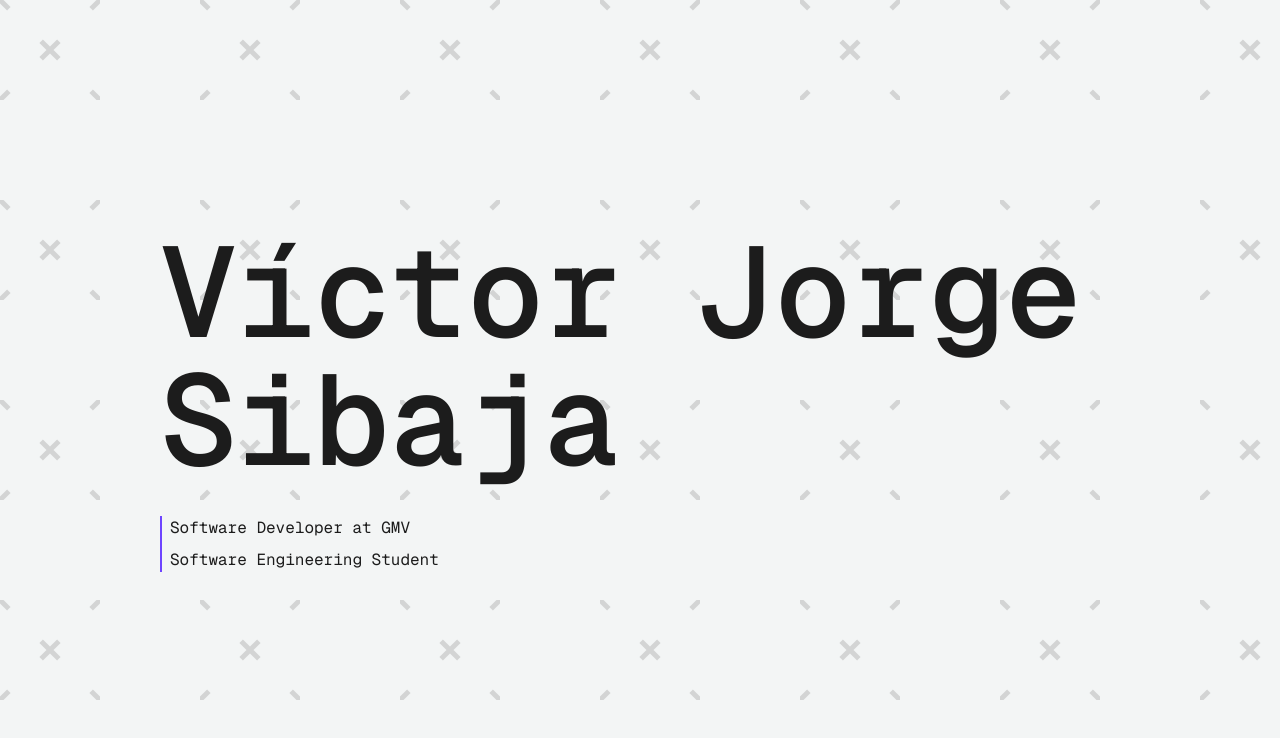
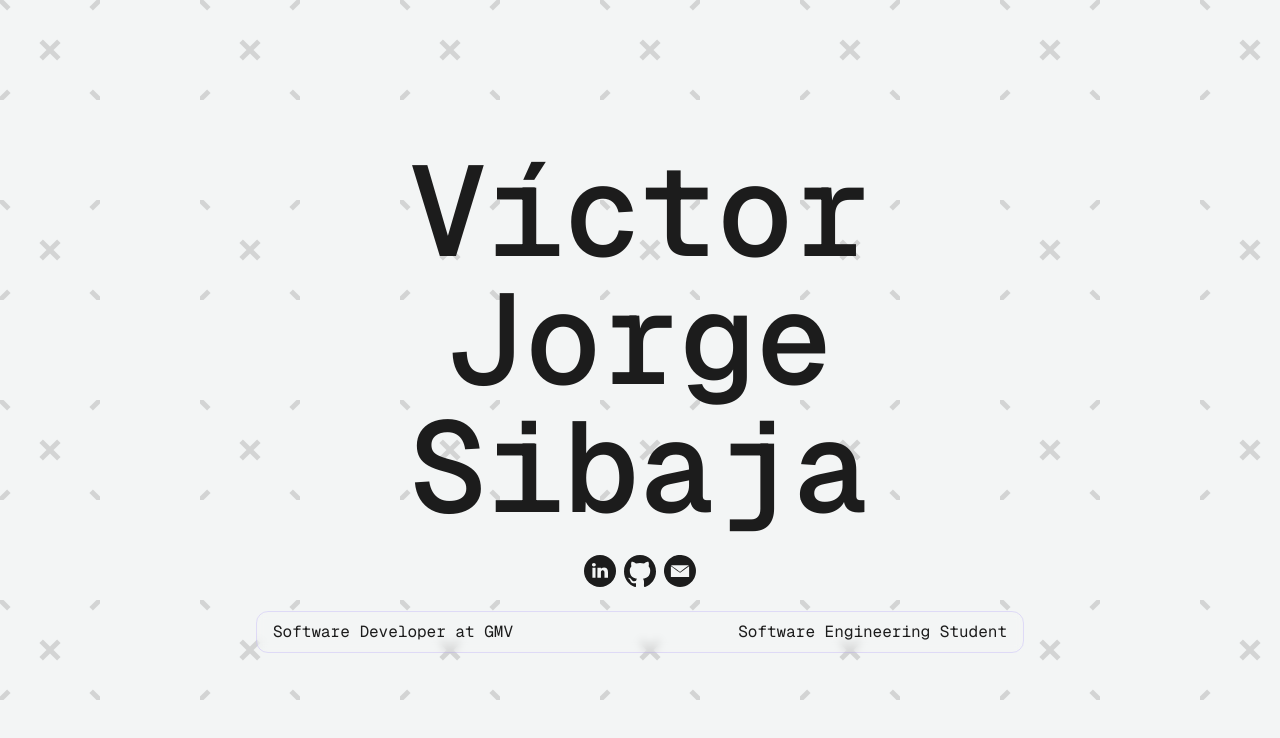
Before and after one commit to TheJhoxX/portfolio, a Next.js app: page / in a window 1280 px wide. Shown: the top 738 px of the page. Built offline with nearby package versions, Linux system fonts and the light colour scheme.

Commit message:
Landing page sin tooltips ni redesc omo botón

```diff
--- /dev/null
+++ b/app/components/GlassContainer.tsx
@@ -0,0 +1,24 @@
+import IGlassContainer from "@/utils/IGlassContainer";
+
+export default function GlassContainer({
+  children,
+  borderOpacity,
+}: IGlassContainer) {
+  const borderStyle: () => string = () => {
+    const result = `border border-primary ${
+      borderOpacity ? `border-opacity-${borderOpacity}` : "border-opacity-15"
+    }`;
+
+    return result;
+  };
+
+  return (
+    <div
+      className={`h-full w-full p-2 bg-transparent bg-opacity-10
+        rounded-xl bg-clip-padding backdrop-filter backdrop-blur-sm
+          ${borderStyle()}`}
+    >
+      {children}
+    </div>
+  );
+}
--- /dev/null
+++ b/app/components/Icon.tsx
@@ -0,0 +1,77 @@
+"use client";
+import { useState, useEffect } from "react";
+import { IconType } from "@/utils/IconType";
+import { IIconParamters } from "@/utils/IIconParameters";
+
+export default function Icon(parameters: IIconParamters) {
+  const [isDarkMode, setIsDarkMode] = useState(false);
+
+  const { iconType } = parameters;
+
+  const generateIcon: () => React.ReactElement = () => {
+    if (iconType == IconType.Linkedin) {
+      return (
+        <svg
+          fill={isDarkMode ? "#f3f5f5" : "#1c1c1c"}
+          className="rounded-full"
+          height="32"
+          width="32"
+          viewBox="-143 145 512 512"
+        >
+          <path d="M-143,145v512h512V145H-143z M41.4,508.1H-8.5V348.4h49.9V508.1z M15.1,328.4h-0.4c-18.1,0-29.8-12.2-29.8-27.7 c0-15.8,12.1-27.7,30.5-27.7c18.4,0,29.7,11.9,30.1,27.7C45.6,316.1,33.9,328.4,15.1,328.4z M241,508.1h-56.6v-82.6 c0-21.6-8.8-36.4-28.3-36.4c-14.9,0-23.2,10-27,19.6c-1.4,3.4-1.2,8.2-1.2,13.1v86.3H71.8c0,0,0.7-146.4,0-159.7h56.1v25.1 c3.3-11,21.2-26.6,49.8-26.6c35.5,0,63.3,23,63.3,72.4V508.1z" />
+        </svg>
+      );
+    } else if (iconType == IconType.Github) {
+      return (
+        <svg width="32px" height="32px" viewBox="0 0 20 20">
+          <g id="SVGRepo_iconCarrier">
+            <g id="Page-1" stroke="none" fill="none" fillRule="evenodd">
+              <g
+                id="Dribbble-Light-Preview"
+                transform="translate(-140.000000, -7559.000000)"
+                fill={isDarkMode ? "#f3f5f5" : "#1c1c1c"}
+              >
+                <g id="icons" transform="translate(56.000000, 160.000000)">
+                  <path
+                    d="M94,7399 C99.523,7399 104,7403.59 104,7409.253 C104,7413.782 101.138,7417.624 97.167,7418.981 C96.66,7419.082 96.48,7418.762 96.48,7418.489 C96.48,7418.151 96.492,7417.047 96.492,7415.675 C96.492,7414.719 96.172,7414.095 95.813,7413.777 C98.04,7413.523 100.38,7412.656 100.38,7408.718 C100.38,7407.598 99.992,7406.684 99.35,7405.966 C99.454,7405.707 99.797,7404.664 99.252,7403.252 C99.252,7403.252 98.414,7402.977 96.505,7404.303 C95.706,7404.076 94.85,7403.962 94,7403.958 C93.15,7403.962 92.295,7404.076 91.497,7404.303 C89.586,7402.977 88.746,7403.252 88.746,7403.252 C88.203,7404.664 88.546,7405.707 88.649,7405.966 C88.01,7406.684 87.619,7407.598 87.619,7408.718 C87.619,7412.646 89.954,7413.526 92.175,7413.785 C91.889,7414.041 91.63,7414.493 91.54,7415.156 C90.97,7415.418 89.522,7415.871 88.63,7414.304 C88.63,7414.304 88.101,7413.319 87.097,7413.247 C87.097,7413.247 86.122,7413.234 87.029,7413.87 C87.029,7413.87 87.684,7414.185 88.139,7415.37 C88.139,7415.37 88.726,7417.2 91.508,7416.58 C91.513,7417.437 91.522,7418.245 91.522,7418.489 C91.522,7418.76 91.338,7419.077 90.839,7418.982 C86.865,7417.627 84,7413.783 84,7409.253 C84,7403.59 88.478,7399 94,7399"
+                    id="github-[#142]"
+                  />
+                </g>
+              </g>
+            </g>
+          </g>
+        </svg>
+      );
+    } else if (iconType == IconType.Mail) {
+      return (
+        <svg
+          xmlns="http://www.w3.org/2000/svg"
+          width="32px"
+          height="32px"
+          viewBox="0 0 256 256"
+        >
+          <g
+            transform="translate(0,256) scale(0.1,-0.1)"
+            fill={isDarkMode ? "#f3f5f5" : "#1c1c1c"}
+          >
+            <path d="M1150 2554 c-189 -27 -313 -65 -454 -137 -484 -247 -760 -780 -682 -1317 50 -336 231 -642 504 -847 446 -335 1076 -334 1525 3 154 116 301 292 387 463 116 233 158 558 105 811 -96 457 -417 818 -858 965 -156 52 -392 78 -527 59z m845 -813 c-6 -5 -169 -126 -364 -270 l-354 -261 -31 23 c-17 13 -178 133 -358 266 -181 133 -328 244 -328 247 0 2 325 4 722 4 416 0 718 -4 713 -9z m-1052 -369 c181 -134 334 -241 341 -239 7 3 171 123 365 266 193 144 354 261 356 261 3 0 5 -193 5 -430 l0 -430 -730 0 -730 0 0 431 0 430 33 -23 c17 -12 180 -132 360 -266z" />
+          </g>
+        </svg>
+      );
+    } else {
+      return <p className="bg-red-500">Error</p>;
+    }
+  };
+
+  useEffect(() => {
+    const prefersDark = window.matchMedia("(prefers-color-scheme: dark)");
+    setIsDarkMode(prefersDark.matches);
+
+    const handleChange = (e) => setIsDarkMode(e.matches);
+    prefersDark.addEventListener("change", handleChange);
+
+    return () => prefersDark.removeEventListener("change", handleChange);
+  }, []);
+
+  return generateIcon();
+}
--- a/app/globals.css
+++ b/app/globals.css
@@ -19,12 +19,14 @@
 :root {
   --background: #f3f5f5;
   --foreground: #1c1c1c;
+  --background-accent: #ffffff;
 }
 
 @media (prefers-color-scheme: dark) {
   :root {
     --background: #1c1c1c;
     --foreground: #f3f5f5;
+    --background-accent: #000000;
   }
 }
 
--- a/app/page.tsx
+++ b/app/page.tsx
@@ -1,19 +1,40 @@
+import Icon from "@/app/components/Icon";
+import { IconType } from "@/utils/IconType";
+import GlassContainer from "./components/GlassContainer";
+
 export default function Home() {
+  const actualWorkAndSocial: React.ReactElement = (
+    <div className="w-full flex flex-col md:flex-row justify-center items-center md:justify-start h-full gap-2">
+      {/* Actual work */}
+      <GlassContainer>
+        <div className="w-full text-center font-geistMono flex items-center justify-between px-2 gap-2">
+          <p>Software Developer at GMV</p>
+          <p>Software Engineering Student</p>
+        </div>
+      </GlassContainer>
+      {/* Contact */}
+    </div>
+  );
+
+  const nameTitle: React.ReactElement = (
+    <p className="w-full text-8xl md:text-9xl font-semibold text-center font-geistMono">
+      Víctor Jorge Sibaja
+    </p>
+  );
+
   return (
-    <div className="w-full h-screen flex items-center justify-center bg-pattern">
+    <div className="w-full h-screen flex flex-col md:flex-row items-center justify-center bg-pattern gap-6">
+      {/* Name and occupation container */}
       <div
-        className={`flex flex-col h-fit items-center justify-center gap-8 w-9/12`}
+        className={`flex flex-col h-fit items-center justify-center md:justify-between  gap-6 w-9/12 md:w-3/5`}
       >
-        <p className="w-full text-8xl md:text-9xl font-semibold text-pretty font-geistMono">
-          Víctor Jorge Sibaja
-        </p>
-        {/* Ocupación actual */}
-        <div className="w-full flex h-full gap-2">
-          <div className="w-full text-pretty font-geistMono flex flex-col items-start gap-2 border-l-primary border-l-2 px-2">
-            <p>Software Developer at GMV</p>
-            <p>Software Engineering Student</p>
-          </div>
+        {nameTitle}
+        <div className="flex items-center justify-center w-9/12 md:w-1/5 gap-2">
+          <Icon iconType={IconType.Linkedin} />
+          <Icon iconType={IconType.Github} />
+          <Icon iconType={IconType.Mail} />
         </div>
+        {actualWorkAndSocial}
       </div>
     </div>
   );
--- a/tailwind.config.ts
+++ b/tailwind.config.ts
@@ -15,8 +15,7 @@
         primary: "#6E44FF",
         secondary: "#F52F57",
         accent: "#AFFC41",
-        "accent-black": "#000000",
-        "accent-white": "#ffffff",
+        "background-accent": "var(--background-accent)",
       },
       fontFamily: {
         geistSans: ["var(--font-geist-sans)", "sans-serif"],
--- /dev/null
+++ b/utils/IGlassContainer.ts
@@ -0,0 +1,4 @@
+export default interface IGlassContainer {
+  children: React.ReactElement;
+  borderOpacity?: number;
+}
--- /dev/null
+++ b/utils/IIconParameters.ts
@@ -0,0 +1,5 @@
+import { IconType } from "./IconType";
+
+export interface IIconParamters {
+  iconType: IconType;
+}
--- /dev/null
+++ b/utils/IconType.ts
@@ -0,0 +1,5 @@
+export enum IconType {
+  Linkedin = "Linkedin",
+  Github = "Github",
+  Mail = "Mail",
+}
```
